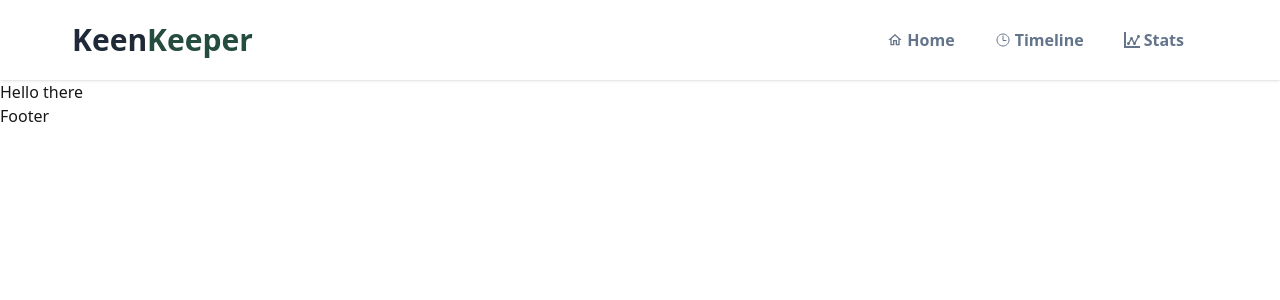
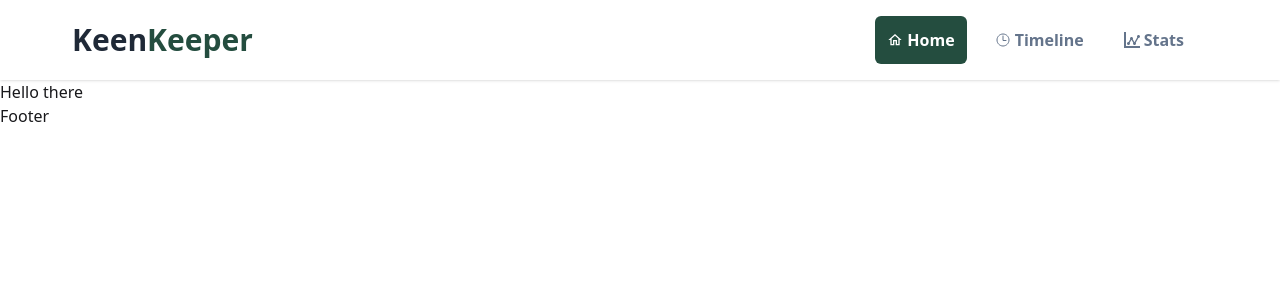
Before and after one commit to jumana-rahman/A07-Keen-Keeper, a Next.js app: page / in a window 1280 px wide. Shown: the top 300 px of the page. Built offline with nearby package versions, Linux system fonts and the light colour scheme.

Commit message:
added active nav functionalities

```diff
--- a/src/components/shared/Navbar.jsx
+++ b/src/components/shared/Navbar.jsx
@@ -1,10 +1,13 @@
+"use client";
 import Link from 'next/link';
+import { usePathname } from 'next/navigation';
 import React from 'react';
 import { ImStatsDots } from 'react-icons/im';
 import { IoTimeOutline } from 'react-icons/io5';
 import { MdOutlineHome } from "react-icons/md";
 
 const Navbar = () => {
+    const pathname = usePathname();
     const navItems = [
     {
       path: "/",
@@ -52,8 +55,18 @@ const Navbar = () => {
                     <ul className="menu menu-horizontal px-3 gap-4">
                         {
                             navItems.map((item, index) => (
-                                <Link key={index} href={item.path} className='p-3 rounded-md bg-transparent flex items-center gap-1 text-[#64748b] font-semibold text-[16px] transition-all duration-300 hover:p-3 hover:bg-[#244d3f] hover:text-white'>
-                                    {item.icon}{item.text}
+                                <Link
+                                key={index}
+                                href={item.path}
+                                className={`p-3 rounded-md flex items-center gap-1 font-semibold text-[16px] transition-all duration-300
+                                ${
+                                    pathname === item.path
+                                    ? "bg-[#244d3f] text-white"
+                                    : "text-[#64748b] hover:bg-[#244d3f] hover:text-white"
+                                }`}
+                                >
+                                {item.icon}
+                                {item.text}
                                 </Link>
                             ))
                         }
```
